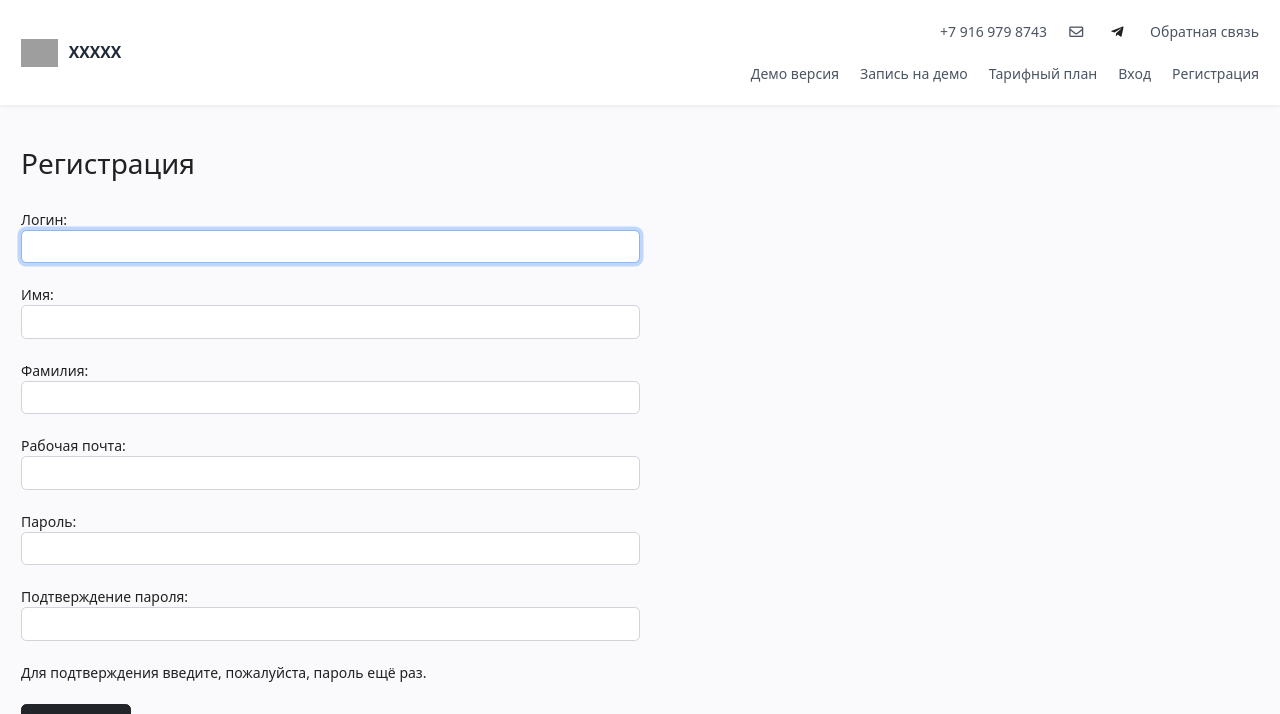
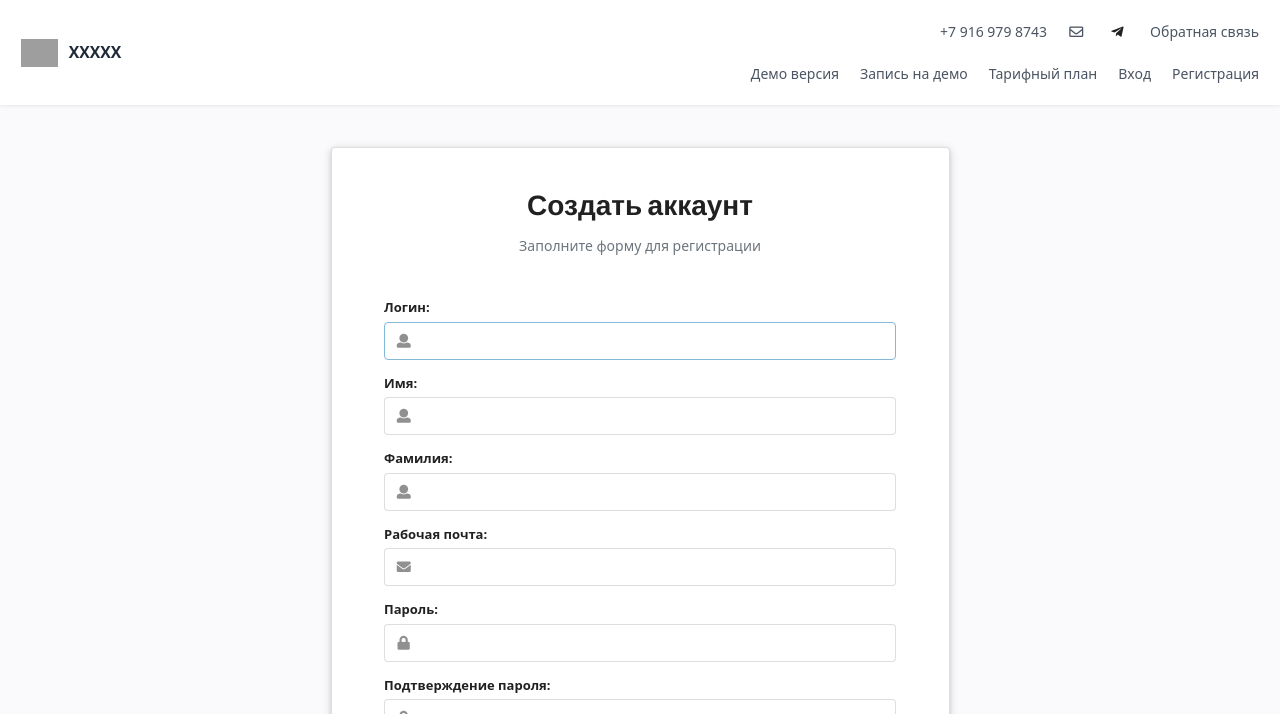
Before and after one commit to gmashtalyar/Django_Go_Swift_Kotlin_Template, a Django app: template WebTemplate/users/templates/users/signup.html in a window 1280 px wide. Shown: the top 714 px of the page. Run offline with Django 4.2, Linux system fonts and the light colour scheme; the template is opened without the code that fills it: values that come from a table or form of the project are taken from there, others are empty; parts of the project's set-up code (start-up, migrations or seed data) failed here and were passed over; some libraries are stand-ins or nearby versions; grey boxes are pictures that could not be loaded.

Commit message:
design: registration form

```diff
--- a/WebTemplate/users/templates/users/signup.html
+++ b/WebTemplate/users/templates/users/signup.html
@@ -7,29 +7,37 @@
 {% block content %}
 
 <br><br>
+<div class="row">
+<div class="col-md-3 col-1"></div>
+<div class="col-md-6 col-12">
+<div class="ui raised very padded segment">
+
 
 <div class="container">
-    <div class="col-sm-6">
-        <div class="panel-heading h2">Регистрация</div>
-        <br>
-        <div class="panel-body">
-            <form class="site-form" action="{% url 'users:signup' %}" method="post">
-                {% csrf_token %}
-                <div class="row"><div class="col-12">Логин:<br>{{form.username}}</div></div><br>
-                <div class="row"><div class="col-12">Имя:<br>{{form.first_name}}</div></div><br>
-                <div class="row"><div class="col-12">Фамилия:<br>{{form.last_name}}</div></div><br>
-                <div class="row"><div class="col-12">Рабочая почта:<br>{{form.email}}<div class="text-danger">{{ form.email.errors }}</div></div></div><br>
-                <div class="row"><div class="col-12">Пароль:<br>{{form.password1}}</div></div><br>
-                <div class="row"><div class="col-12">Подтверждение пароля:<br>{{form.password2}}</div></div><br>
-                <span class="helptext">Для подтверждения введите, пожалуйста, пароль ещё раз.</span><br><br>
 
-                <input type="submit" class="btn btn-dark" value="Регистрация"/>
-            </form>
+        <div class="text-center mb-5">
+            <h1 class="ui header">Создать аккаунт</h1><p class="text-muted">Заполните форму для регистрации</p>
         </div>
-    </div>
+
+
+        <form class="ui form" action="{% url 'users:signup' %}" method="post">
+            {% csrf_token %}
+
+            <div class="field"><label>Логин:</label><div class="ui left icon input"><i class="user icon"></i>{{form.username}}</div></div>
+            <div class="field"><label>Имя:</label><div class="ui left icon input"><i class="user icon"></i>{{form.first_name}}</div></div>
+            <div class="field"><label>Фамилия:</label><div class="ui left icon input"><i class="user icon"></i>{{form.last_name}}</div></div>
+            <div class="field"><label>Рабочая почта:</label><div class="ui left icon input"><i class="envelope icon"></i>{{form.email}}</div></div>
+            <div class="field"><label>Пароль:</label><div class="ui left icon input"><i class="lock icon"></i>{{form.password1}}</div></div>
+            <div class="field"><label>Подтверждение пароля:</label><div class="ui left icon input"><i class="lock icon"></i>{{form.password2}}</div></div>
+
+
+            <input type="submit" class="btn btn-dark" value="Регистрация"/>
+        </form>
+
 </div>
 
 <br><br><br><br>
+</div></div></div>
 
 <script>
     document.addEventListener('DOMContentLoaded', function() {
```
